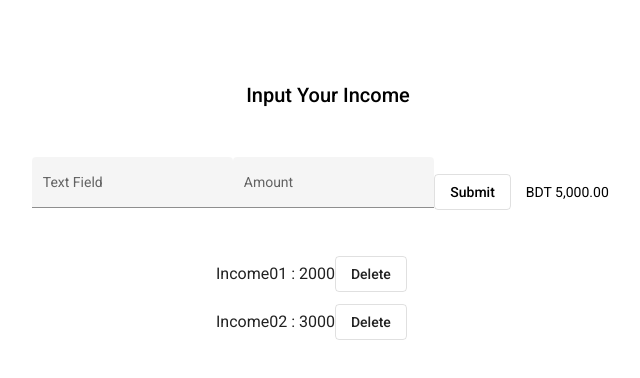
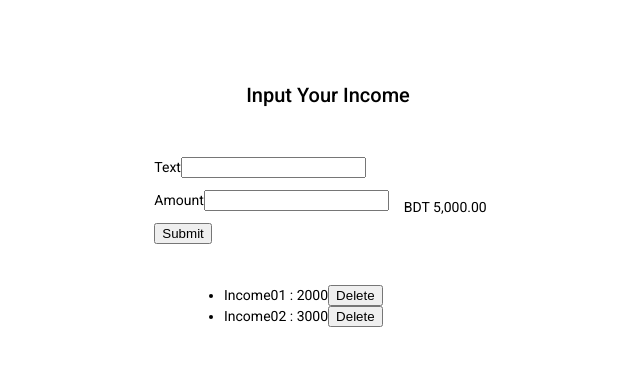
Before and after one commit to sakibmahmood98/expanceTracking, an Angular app: page /income in a window 1280 px wide. Shown: the top 378 px of the page, without its empty margins (312-952 px from the left). Built offline with nearby package versions, Linux system fonts and the light colour scheme.

Commit message:
Written income form using reactive forms

```diff
--- a/src/app/modules/income/income.component.html
+++ b/src/app/modules/income/income.component.html
@@ -7,38 +7,48 @@
 <div>
     <div class="display-center">
 
-<form>
-    <mat-form-field appearance="fill">
-      <mat-label>Text Field</mat-label>
-      <input matInput placeholder="Salary" id="text" name="text" #text>
-    </mat-form-field>
+        <form [formGroup]="form" (ngSubmit)="onSubmit()">
 
-    <mat-form-field appearance="fill">
-        <mat-label>Amount</mat-label>
-        <input matInput placeholder="1000" id="amount" name="amount" #amount>
-    </mat-form-field>
-</form>
+            <p>
+              <label for="text">Text</label>
+              <input
+              id="text"
+              type="text"
+              name="text"
+              formControlName="text"
+              >
+            </p>
 
-    <button (click)="addIncome(text.value, amount.value)"
-      mat-stroked-button color="basic"
-      > Submit</button>
+            <p>
+              <label for="amount">Amount</label>
+              <input
+              id="amount"
+              type="text"
+              name="amount"
+              formControlName="amount"
+              >
+            </p>
 
-      <div class="display-center">
+            <p>
+                <button type="submit">Submit</button>
+            </p>
 
-        {{totalIncome | currency:'BDT ' : true: '2.2-2'}}
+        </form>
 
+        <div class="display-center">
+            {{totalIncome | currency:'BDT ' : 'symbol' : '2.2-2'}}
+
+        </div>
     </div>
+    <ul>
+        <li
+        class="list-center"
+        *ngFor="let data of retrieveData"
+        >
+        {{data.text}} : {{data.amount}}<button type="button" (click)="removeIncomeItem(data.text)"> Delete
 
+        </button>
+    </li>
+</ul>
 
 </div>
-<mat-list>
-    <mat-list-item class="list-center" *ngFor="let data of retrieveData">
-        {{data.text}} : {{data.amount}}
-
-    <button (click)="removeIncomeItem(data.text)"
-    mat-stroked-button color="basic"
-    > Delete</button>
-
-    </mat-list-item>
-</mat-list>
-</div>
--- a/src/app/modules/income/income.component.ts
+++ b/src/app/modules/income/income.component.ts
@@ -1,4 +1,5 @@
 import { Component, OnInit } from '@angular/core';
+import { FormControl, FormGroup } from '@angular/forms';
 import { Data } from 'src/app/core/models/data';
 import { StorageService } from 'src/app/core/storage.service';
 
@@ -13,7 +14,14 @@ export class IncomeComponent implements OnInit {
   storage = 'incomeStorage';
   totalIncome = 0;
 
+    form = new FormGroup({
+    text: new FormControl(''),
+    amount: new FormControl('')
+
+  });
+
   constructor(private service: StorageService) {
+
     this.incomeData = [
       {text: 'Income01', amount: 2000},
       {text: 'Income02', amount: 3000},
@@ -27,8 +35,9 @@ export class IncomeComponent implements OnInit {
 
   }
 
-  addIncome(text: any, amount:string) {
-    var numberamount: number = +amount
+    onSubmit() {
+    let text = this.form.value.text;
+    var numberamount: number = +this.form.value.amount
 
     this.incomeData.push(this.service.addData(text, numberamount));
     this.totalIncome = this.totalIncome + this.incomeData[this.incomeData.length - 1 ].amount ;
@@ -52,5 +61,4 @@ export class IncomeComponent implements OnInit {
     this.retrieveData = this.service.getDatas(this.storage);
   }
 
-
 }
```
Also changed, not shown: src/app/modules/income/income.module.ts (+4 -4 lines).
